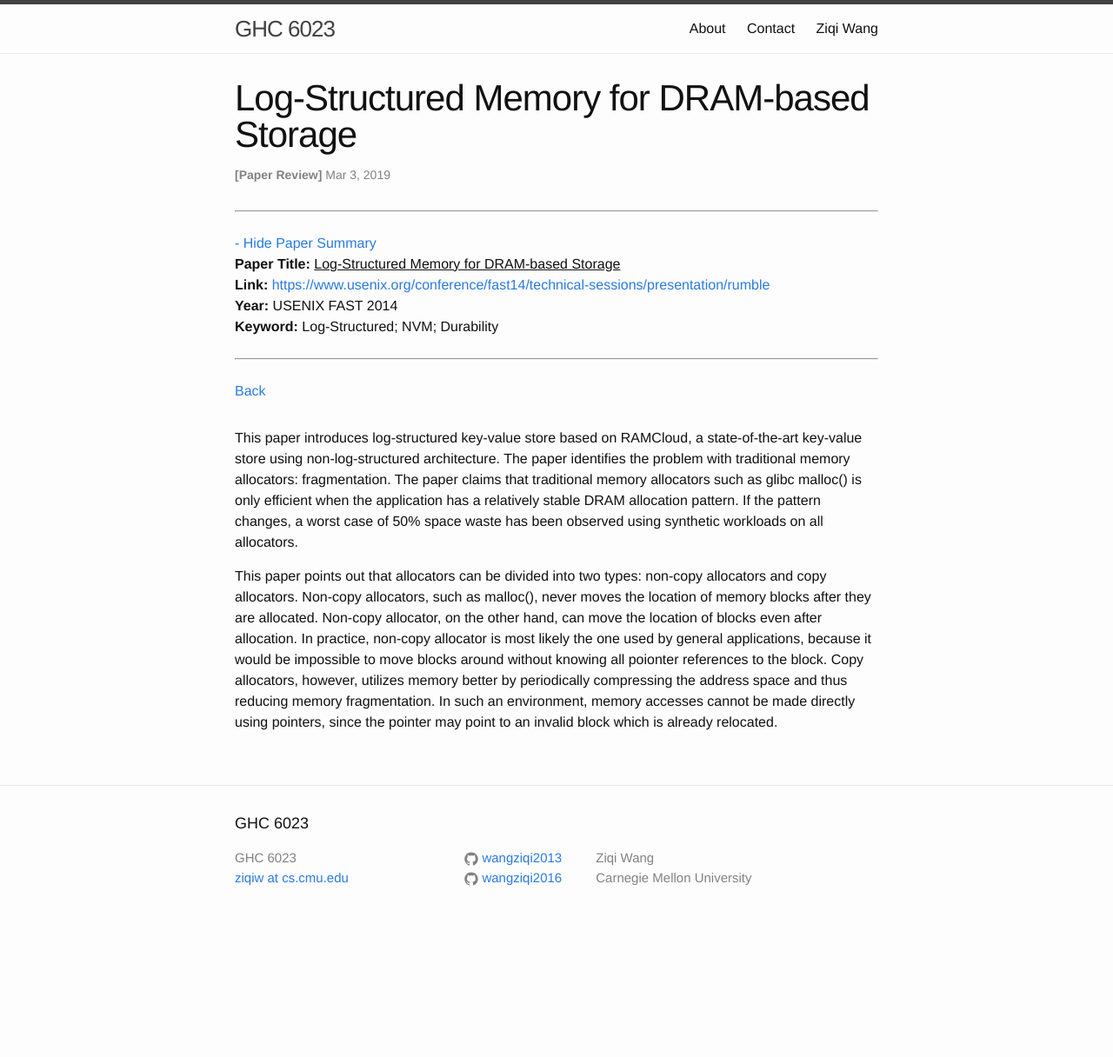
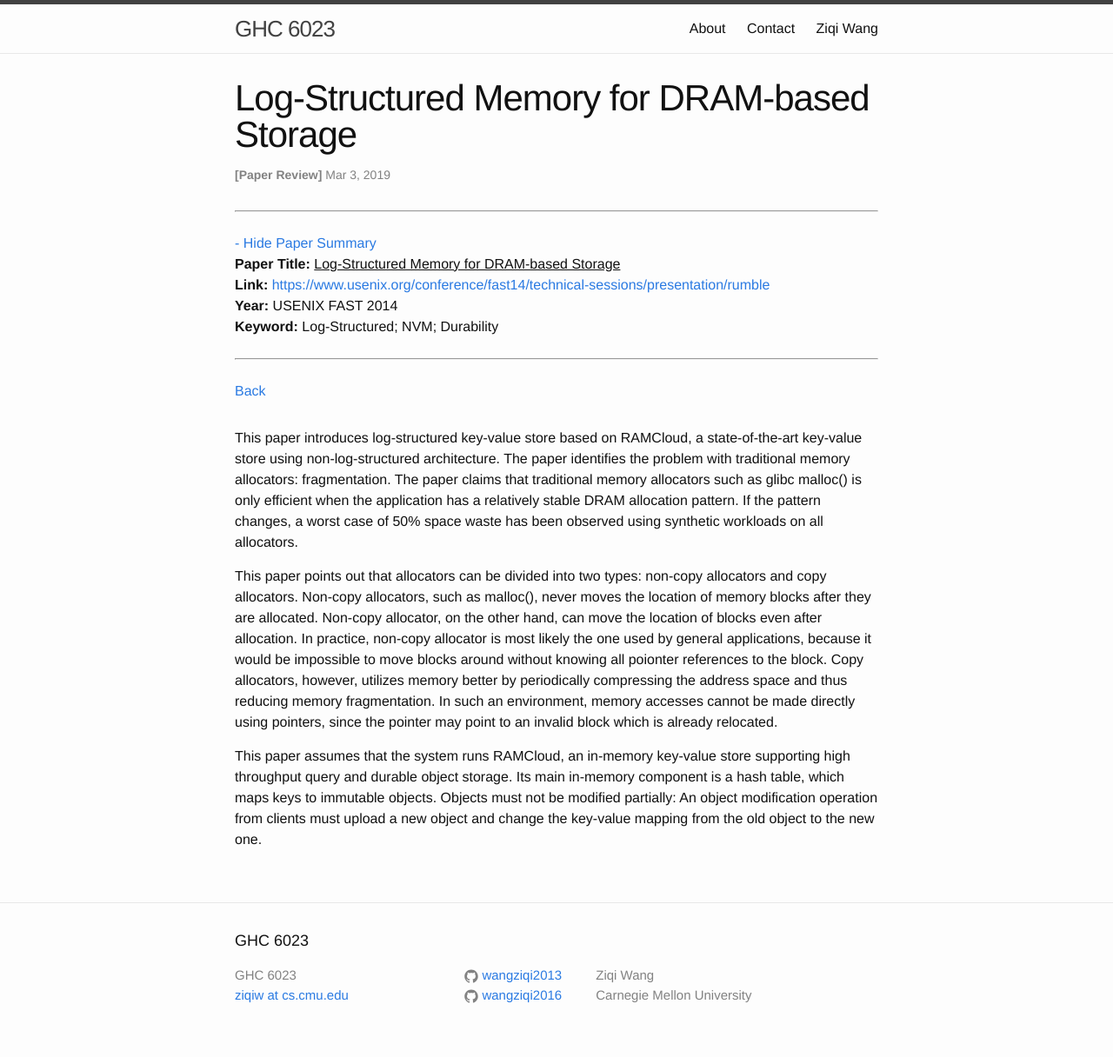
Before and after one commit to wangziqi2013/wangziqi2013.github.io, a Jekyll site: the page built from _posts/2019-03-03-log-structured-mem-for-dram-based-storage.markdown, in a window 1280 px wide. Shown: the whole page at 87% size. Built offline with Jekyll 4.4.1, drawn with Linux system fonts in a browser that asks for light colours; before the commit the page ends 1081 px from its top, so only the background shows below that.

Commit message:
Working on RAMCloud

```diff
--- a/_posts/2019-03-03-log-structured-mem-for-dram-based-storage.markdown
+++ b/_posts/2019-03-03-log-structured-mem-for-dram-based-storage.markdown
@@ -26,3 +26,8 @@ general applications, because it would be impossible to move blocks around witho
 Copy allocators, however, utilizes memory better by periodically compressing the address space and thus reducing memory
 fragmentation. In such an environment, memory accesses cannot be made directly using pointers, since the pointer may
 point to an invalid block which is already relocated.
+
+This paper assumes that the system runs RAMCloud, an in-memory key-value store supporting high throughput query and durable
+object storage. Its main in-memory component is a hash table, which maps keys to immutable objects. Objects must not be modified
+partially: An object modification operation from clients must upload a new object and change the key-value mapping from
+the old object to the new one.
```
